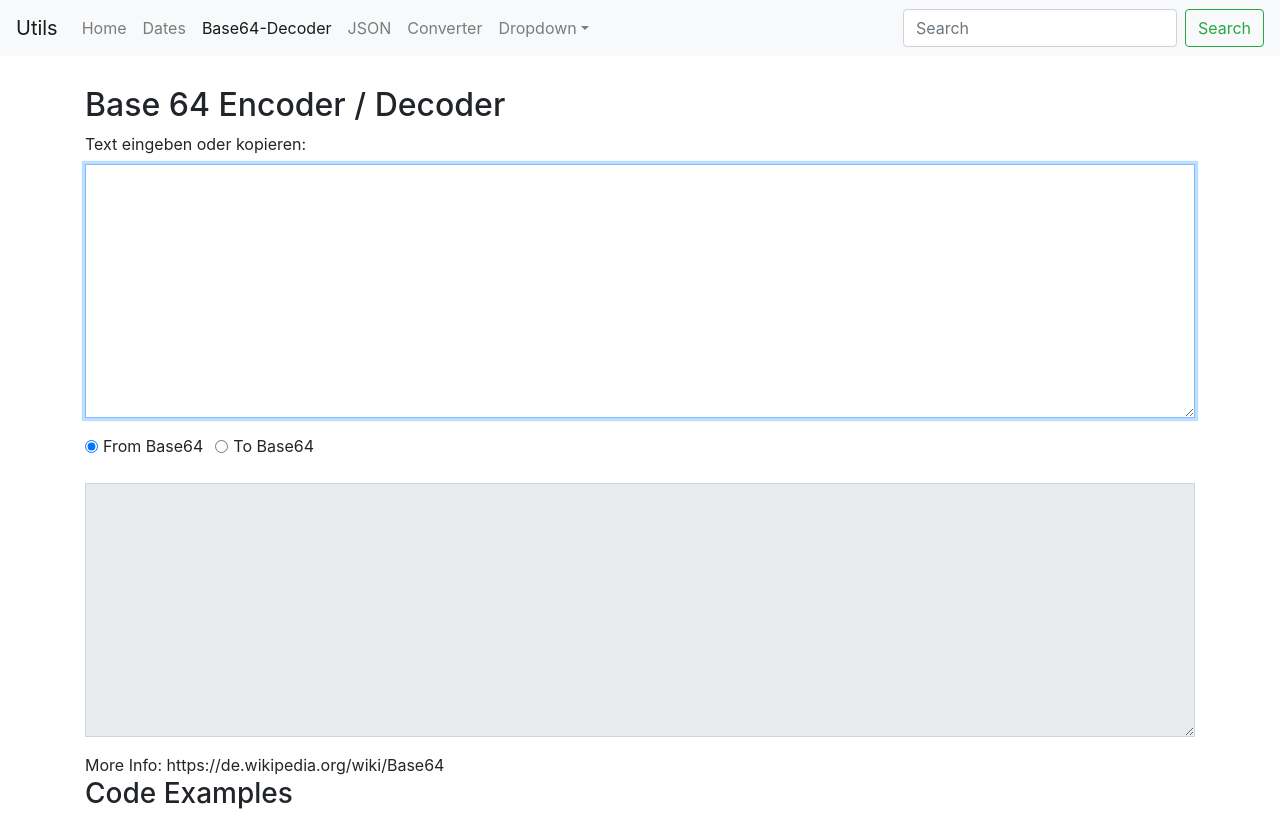
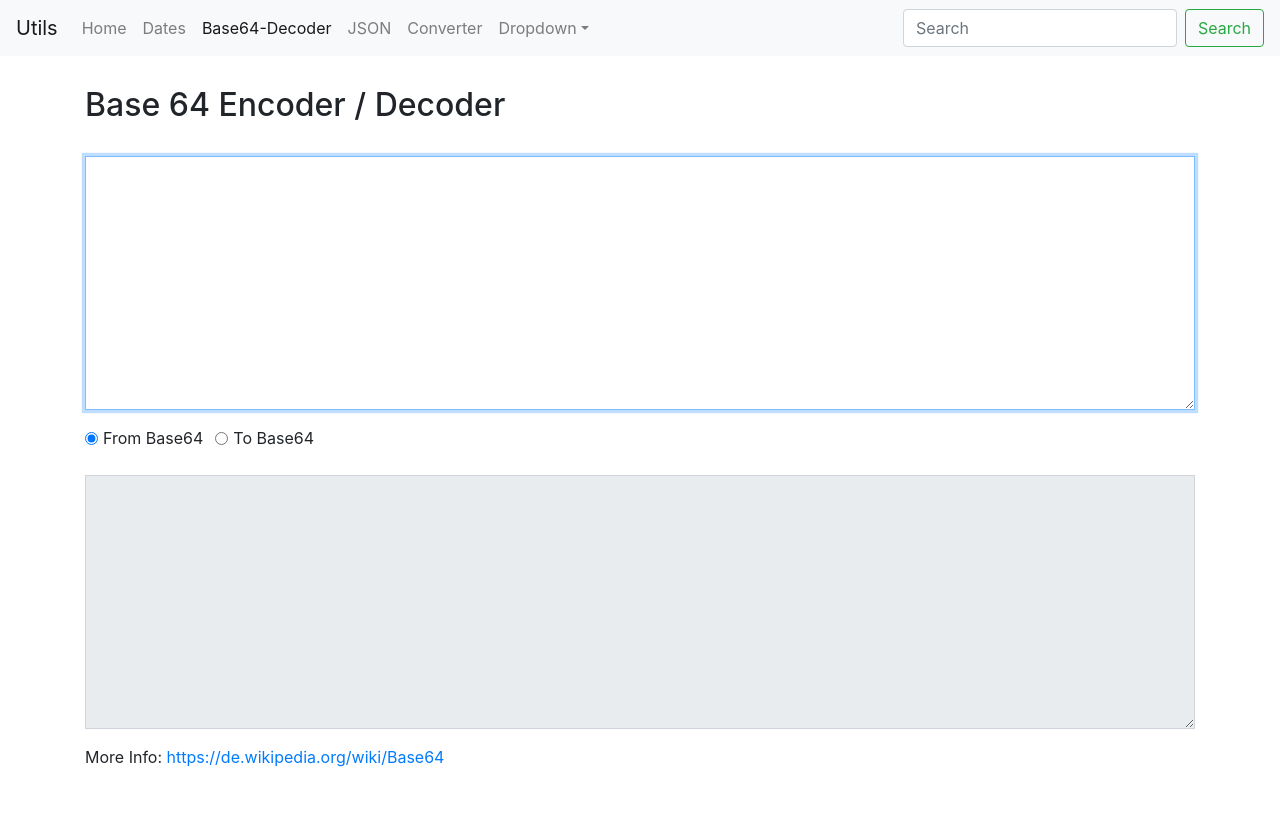
Before and after one commit to yorps/utils, a React (Create React App) app: page /base64decoder in a window 1280 px wide. Built offline with nearby package versions, Linux system fonts and the light colour scheme.

Commit message:
set link, remove label

```diff
--- a/src/decoder/Base64Decoder.js
+++ b/src/decoder/Base64Decoder.js
@@ -38,7 +38,7 @@ class Base64Decoder extends React.Component {
             try {
                 output = atob(input);
             } catch (e) {
-                output = "<Eingabe ist ungültig>";
+                output = "<Input invalid>";
                 inputValid = false;
             }
         } else {
@@ -61,7 +61,7 @@ class Base64Decoder extends React.Component {
 
 
                     <div className="form-group">
-                        <label htmlFor="exampleFormControlTextarea1">Text eingeben oder kopieren:</label>
+                        <label htmlFor="exampleFormControlTextarea1"></label>
                         <textarea className={classNameInput}
                                   id="exampleFormControlTextarea1"
                                   rows="10"
@@ -90,9 +90,9 @@ class Base64Decoder extends React.Component {
                     </div>
 
 
-                    <div>More Info: https://de.wikipedia.org/wiki/Base64</div>
+                    <div>More Info: <a href=" https://de.wikipedia.org/wiki/Base64">https://de.wikipedia.org/wiki/Base64</a></div>
 
-                    <h3>Code Examples</h3>
+
 
                 </div>
             </div>
```
